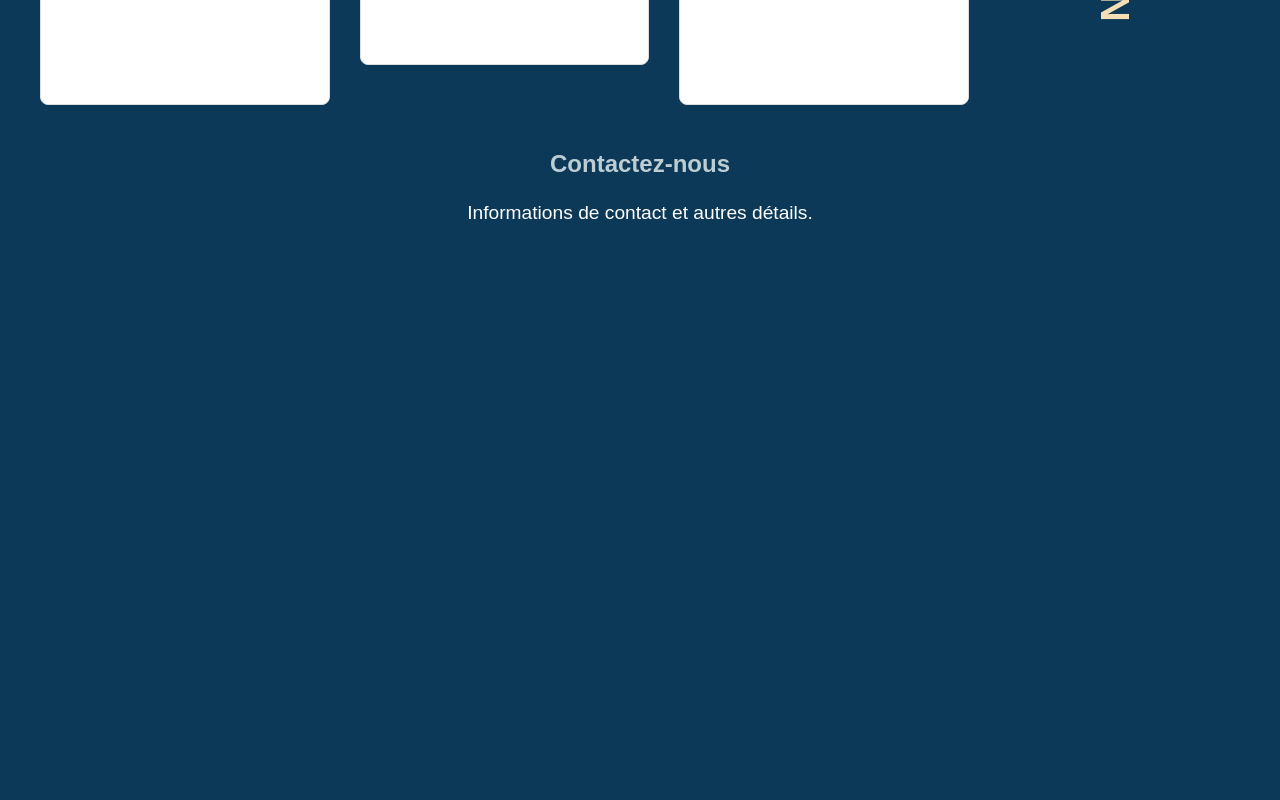
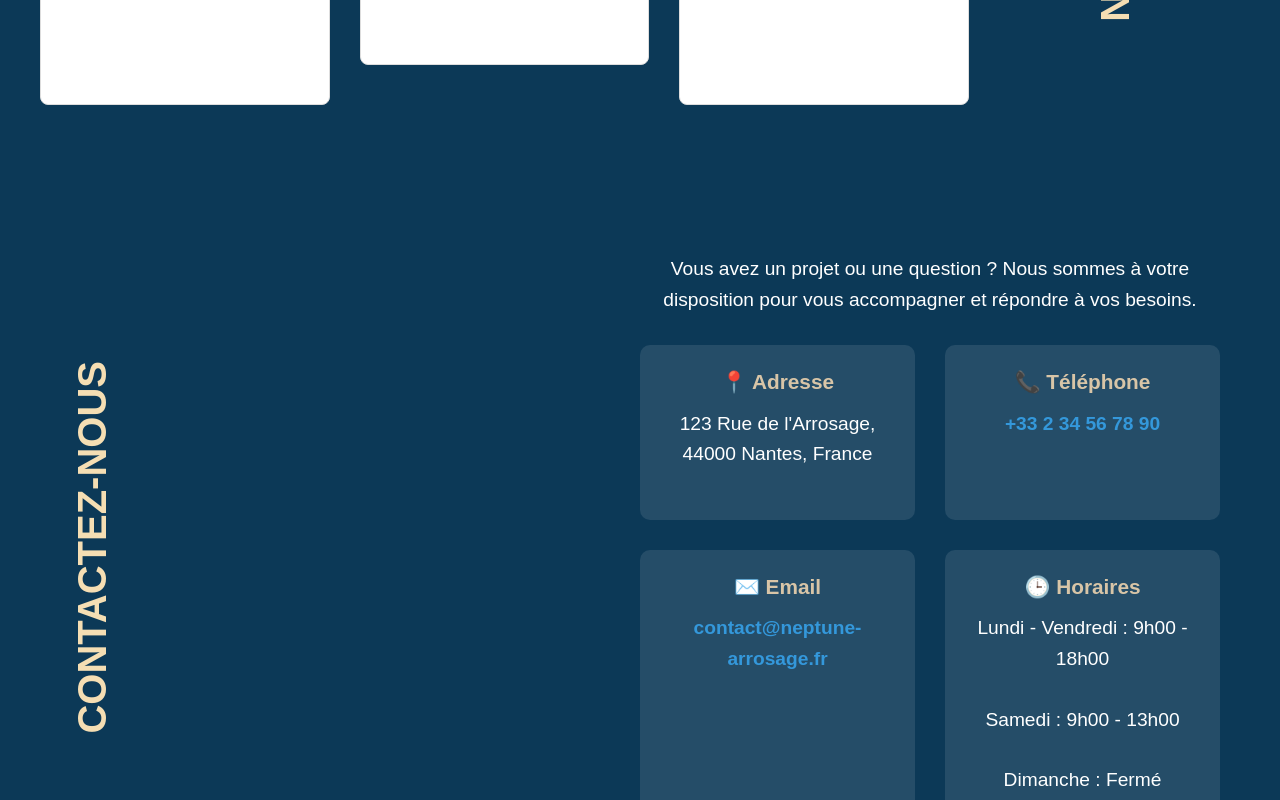
Before and after one commit to Jordan-celton/Neptune-Arrosage, a React (Vite) app in the folder mon-projet/: page / in a window 1280 px wide. Shown: the part 2000-2800 px from the top of the page. Before the commit the page ends 2279 px from the top, so only its background shows below. Built offline with nearby package versions, Linux system fonts and the light colour scheme.

Commit message:
Ajout du composant HomeContact avec des détails de contact et création du style CSS associé. Mise à jour du composant Footer pour inclure une classe CSS et amélioration de la présentation. Création du fichier CSS pour le Footer.

```diff
--- a/mon-projet/src/components/Footer.jsx
+++ b/mon-projet/src/components/Footer.jsx
@@ -1,5 +1,12 @@
+import React from "react";
+import "../styles/Footer.css";
+
 function Footer() {
-  return <footer>© 2025 Neptune Arrosage - Tous droits réservés</footer>;
+  return (
+    <footer className="footer">
+      © 2025 Neptune Arrosage - Tous droits réservés
+    </footer>
+  );
 }
 
 export default Footer;
--- a/mon-projet/src/components/HomeContact.jsx
+++ b/mon-projet/src/components/HomeContact.jsx
@@ -1,11 +1,49 @@
 import React from "react";
+import "../styles/HomeContact.css";
 
 const HomeContact = () => {
   return (
-    <div>
-      <h2>Contactez-nous</h2>
-      <p>Informations de contact et autres détails.</p>
-    </div>
+    <section className="home-contact-container">
+      <div className="home-contact-title">
+        <h1>Contactez-nous</h1>
+      </div>
+      <div className="home-contact-content">
+        <p>
+          Vous avez un projet ou une question ? Nous sommes à votre disposition
+          pour vous accompagner et répondre à vos besoins.
+        </p>
+
+        <div className="contact-details">
+          <div className="contact-item">
+            <h3>📍 Adresse</h3>
+            <p>123 Rue de l'Arrosage, 44000 Nantes, France</p>
+          </div>
+
+          <div className="contact-item">
+            <h3>📞 Téléphone</h3>
+            <p>
+              <a href="tel:+33234567890">+33 2 34 56 78 90</a>
+            </p>
+          </div>
+
+          <div className="contact-item">
+            <h3>✉️ Email</h3>
+            <p>
+              <a href="mailto:contact@neptune-arrosage.fr">
+                contact@neptune-arrosage.fr
+              </a>
+            </p>
+          </div>
+
+          <div className="contact-item">
+            <h3>🕒 Horaires</h3>
+            <p>Lundi - Vendredi : 9h00 - 18h00</p>
+            <p>Samedi : 9h00 - 13h00</p>
+            <p>Dimanche : Fermé</p>
+          </div>
+        </div>
+      </div>
+    </section>
   );
 };
 
--- /dev/null
+++ b/mon-projet/src/styles/Footer.css
@@ -0,0 +1,18 @@
+.footer {
+    background-color: wheat;
+    color: #0c3957;
+    text-align: center;
+    padding: 15px 0;
+    width: 100%;
+    position: relative;
+    bottom: 0;
+    font-size: 1rem;
+}
+
+/* Responsive */
+@media (max-width: 768px) {
+    .footer {
+        font-size: 0.9rem;
+        padding: 10px;
+    }
+}
--- a/mon-projet/src/styles/HomeContact.css
+++ b/mon-projet/src/styles/HomeContact.css
@@ -0,0 +1,113 @@
+.home-contact-container {
+    display: flex;
+    align-items: center;
+    justify-content: space-between;
+    height: 100vh;
+    padding: 40px;
+    flex-wrap: wrap;
+    background-color: var(--background-color);
+}
+
+.home-contact-title {
+    margin-right: 40px;
+}
+
+.home-contact-title h1 {
+    writing-mode: vertical-rl;
+    transform: rotate(180deg);
+    font-size: 2.8em;
+    font-weight: bold;
+    text-transform: uppercase;
+    color: var(--title-color);
+}
+
+.home-contact-content {
+    max-width: 50%;
+}
+
+.home-contact-content p {
+    font-size: 1.2rem;
+    margin-bottom: 30px;
+    color: var(--text-color);
+}
+
+.contact-details {
+    display: flex;
+    flex-wrap: wrap;
+    gap: 30px;
+}
+
+.contact-item {
+    flex: 1 1 calc(50% - 15px);
+    min-width: 250px;
+    background: rgba(255, 255, 255, 0.1);
+    padding: 20px;
+    border-radius: 10px;
+    text-align: center;
+    transition: transform 0.3s ease;
+}
+
+.contact-item:hover {
+    transform: scale(1.05);
+}
+
+.contact-item h3 {
+    font-size: 1.3em;
+    margin-bottom: 10px;
+    color: var(--button-color);
+}
+
+.contact-item p {
+    font-size: 1rem;
+    color: var(--text-color);
+}
+
+.contact-item p a {
+    text-decoration: none;
+    color: var(--link-color);
+    font-weight: bold;
+}
+
+.contact-item p a:hover {
+    color: var(--link-hover-color);
+}
+
+/* Responsive */
+@media (max-width: 1024px) {
+    .home-contact-container {
+        flex-direction: column;
+        align-items: center;
+        text-align: center;
+        height: auto;
+    }
+
+    .home-contact-title {
+        margin-right: 0;
+        margin-bottom: 20px;
+    }
+
+    .home-contact-title h1 {
+        writing-mode: initial;
+        transform: none;
+        font-size: 2.5em;
+    }
+
+    .home-contact-content {
+        max-width: 100%;
+    }
+
+    .contact-details {
+        flex-direction: column;
+        align-items: center;
+    }
+
+    .contact-item {
+        width: 80%;
+    }
+}
+
+@media (max-width: 768px) {
+    .contact-item {
+        width: 100%;
+    }
+}
```
